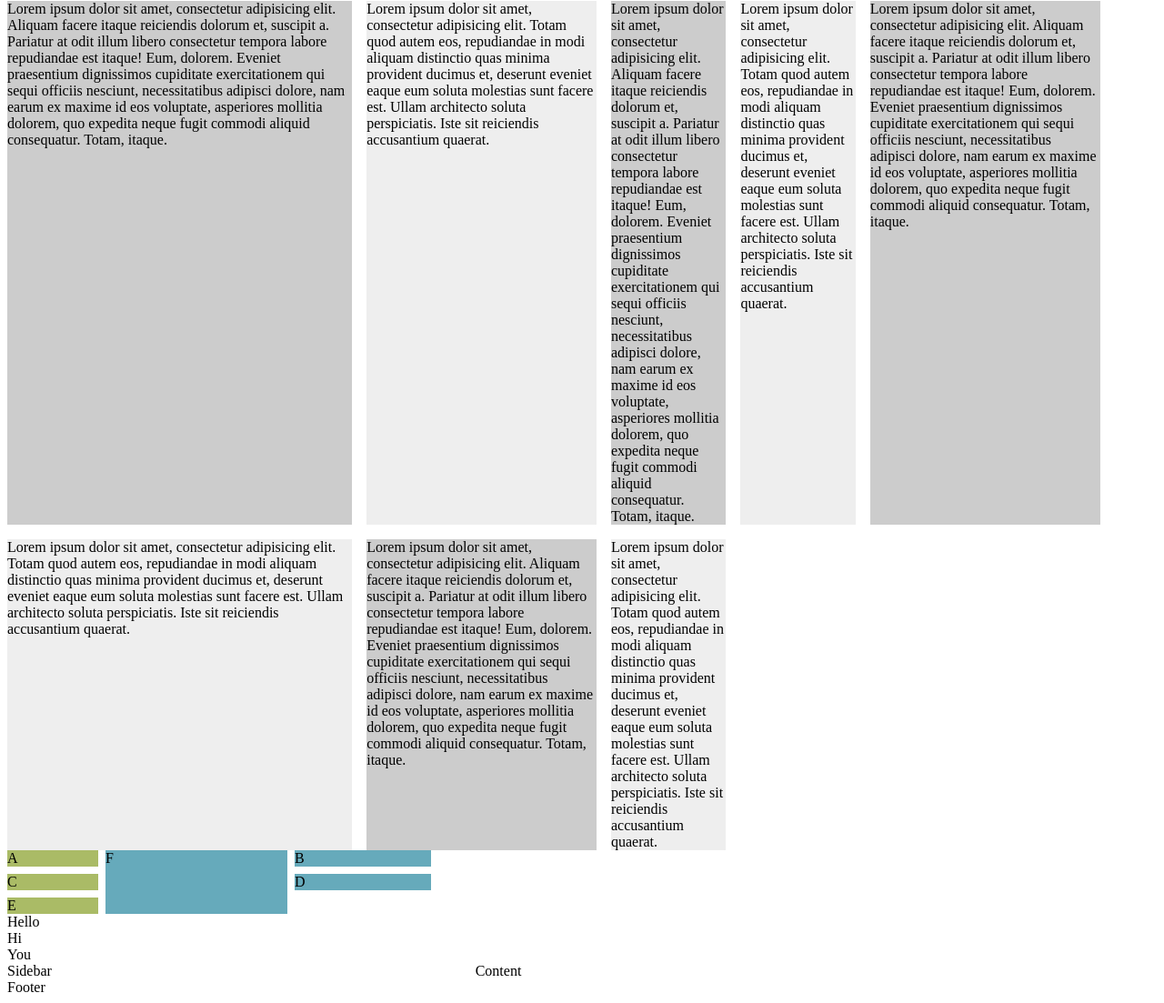
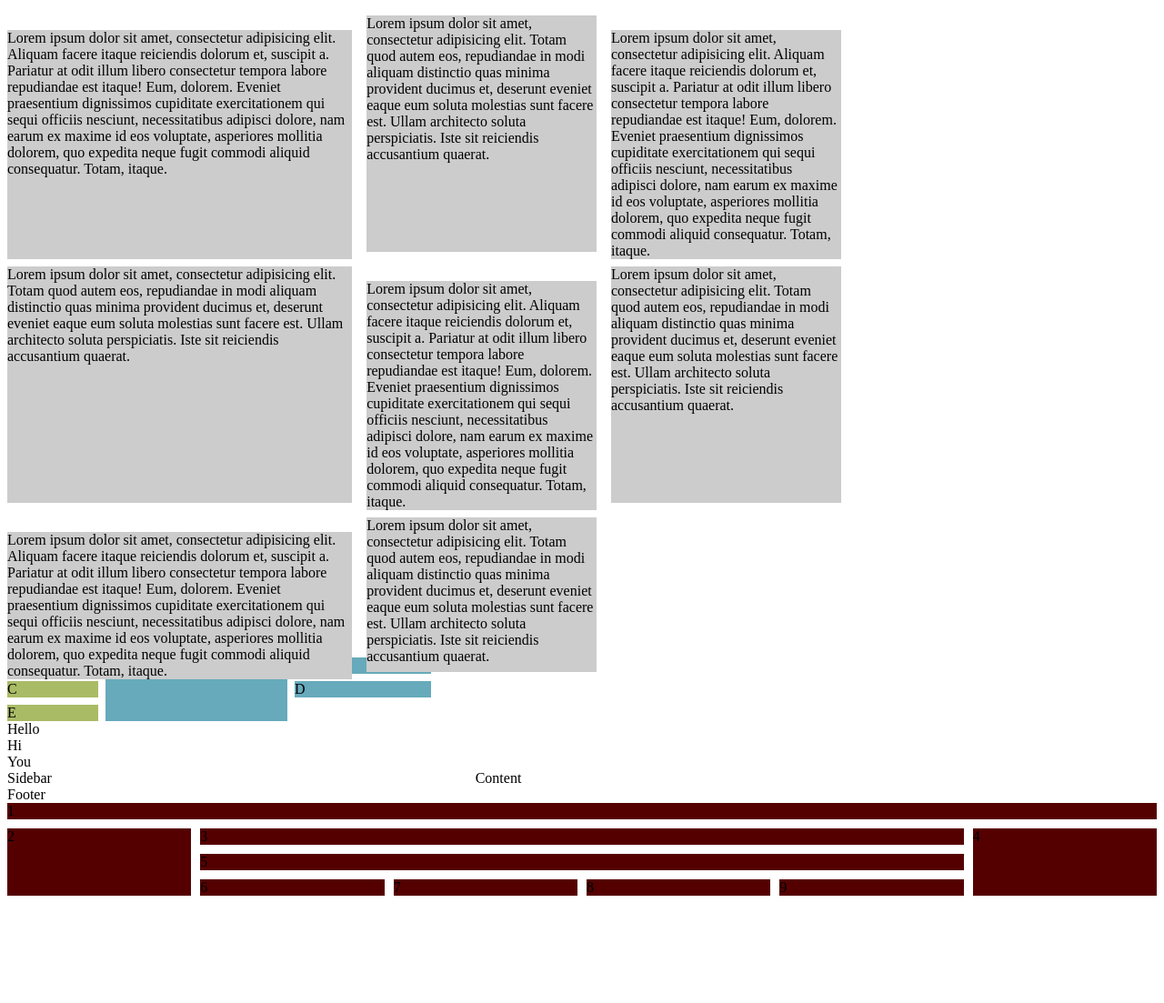
Before and after one commit to wisestme/playground, a plain HTML site: page grid.html in a window 1280 px wide. Shown: the part 7-1110 px from the top of the page at 91% size. After the commit the page ends 1000 px from the top, so only its background shows below. Drawn offline with Linux system fonts and the light colour scheme.

Commit message:
experiment with grid

```diff
--- a/grid.css
+++ b/grid.css
@@ -4,11 +4,21 @@
 
 .wrapper >div:nth-child(odd) {
 	background-color: #ccc;
+	margin-bottom: 0.5em;
+	position: relative;
+	top: 2em;
+}
+
+.wrapper >div:nth-child(even) {
+	background-color: #ccc;
+	position: relative;
+	top: 1em;
+
 }
 
 .wrapper {
 	display: grid;
-	grid-template-columns: 30% 20% 10% 10% 20%;
+	grid-template-columns: 30% 20% 20%;
 	grid-column-gap: 1em;
 	grid-row-gap: 1em;
 }
@@ -48,4 +58,45 @@ grid-template-areas:
 "sidebar . content content content"
 "footer footer footer footer footer"
 }
-Code example:
+
+/***************************************************
+*/
+
+/*.grid-container {
+	display: grid;
+	grid-gap: 10px;
+	grid-template-columns: 20% 30% 100px;
+	grid-template-rows: 20% 50%;
+	justify-content: space-between;
+	align-content: space-around;
+	height: 100vh;
+}
+*/
+.grid-item {
+	background: #500;
+}
+
+.item2 {
+	grid-column: 2/span 2;
+	grid-row: 3/span 2;
+}
+
+.item4 {
+	grid-area: 2/1/span 2/span 3
+}
+
+.item1 { grid-area: header; }
+.item2 { grid-area: menu; }
+.item3 { grid-area: main; }
+.item4 { grid-area: right; }
+.item5 { grid-area: footer; }
+
+.grid-container {
+	display: grid;
+	grid-gap: 10px;
+  grid-template-areas:
+    'header header header header header header'
+    'menu main main main main right'
+    'menu footer footer footer footer right'
+    'menu . . . . right';
+}
--- a/grid.html
+++ b/grid.html
@@ -55,5 +55,17 @@
 		<div class="box content">Content</div>
 		<div class="box footer">Footer</div>
 	</div>
+
+	<div class="grid-container">
+	  <div class="grid-item item1">1</div>
+	  <div class="grid-item item2">2</div>
+	  <div class="grid-item item3">3</div>
+	  <div class="grid-item item4">4</div>
+	  <div class="grid-item item5">5</div>
+	  <div class="grid-item item6">6</div>
+	  <div class="grid-item item7">7</div>
+	  <div class="grid-item item8">8</div>
+	  <div class="grid-item item9">9</div>
+	</div>
 </body>
 </html>
```
